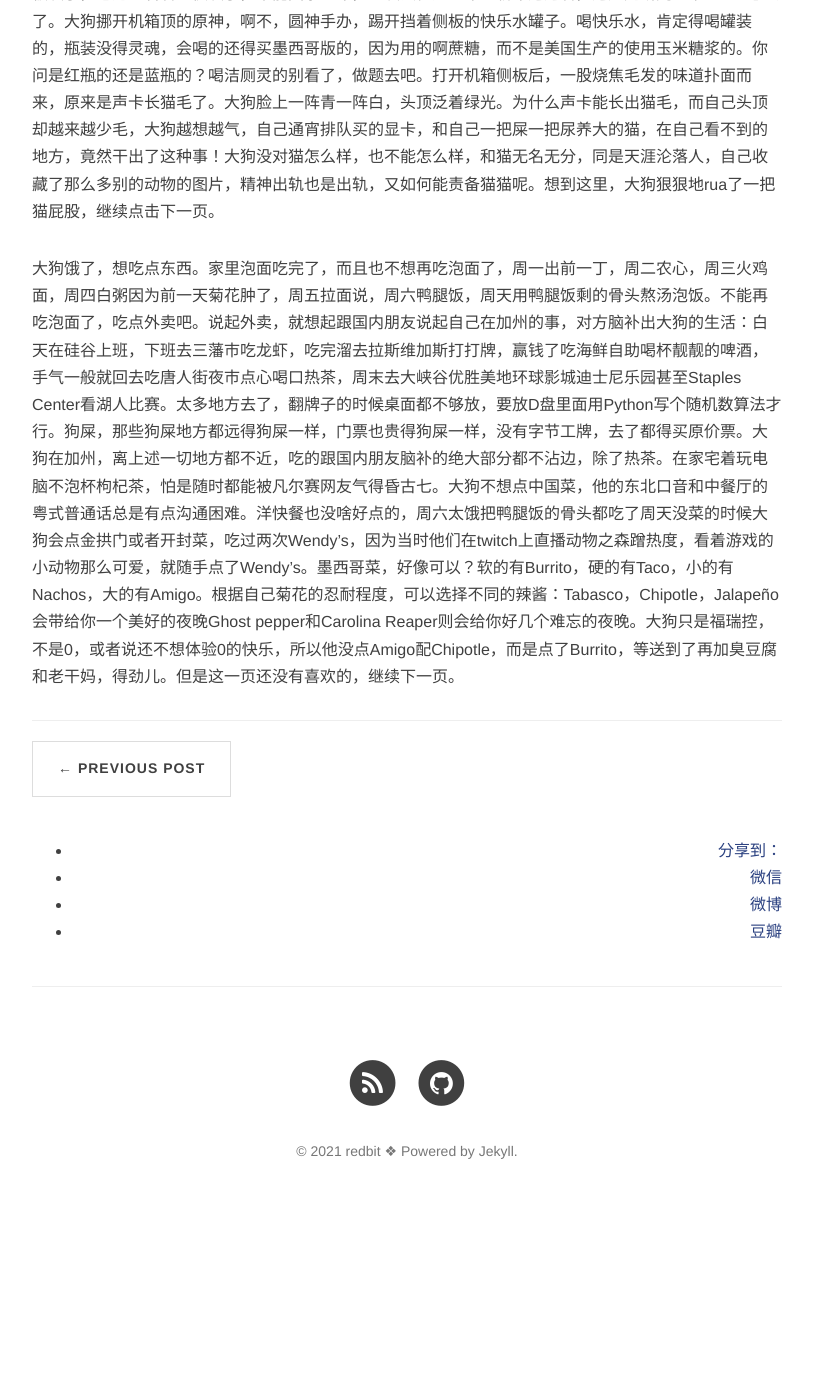
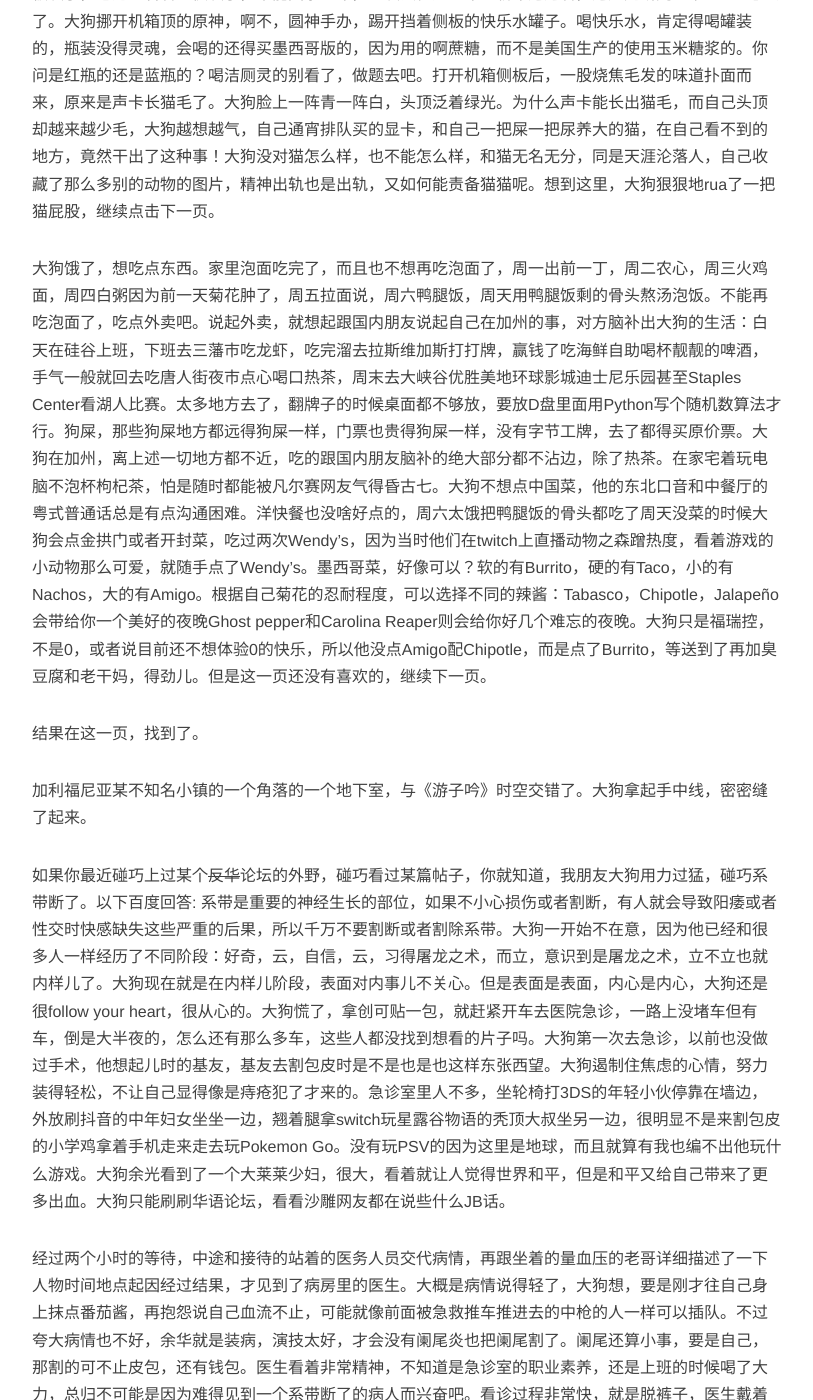
Before and after one commit to redbitBo/redbitBo.github.io, a Jekyll site: the page built from _posts/2021-09-17-DaGou.md, in a window 1280 px wide and 1400 px high, scrolled down 1192 px. Shown: the whole window, without its empty margins (233-1046 px from the left). Built offline with Jekyll 4.4.1, drawn with Linux system fonts in a browser that asks for light colours; nearby versions of some CDN libraries; comment, search, counter and statistics services are not loaded; before the commit the page ends 2421 px from its top, so only the background shows below that; some of the changed text lies outside the part shown.

Commit message:
Update 2021-09-17-DaGou.md

```diff
--- a/_posts/2021-09-17-DaGou.md
+++ b/_posts/2021-09-17-DaGou.md
@@ -6,4 +6,14 @@
 
 大狗的电脑突然响了，不是外置的音响，是机箱里面带有两个风力扬声器，型号为3080ti的声卡。大狗有点不满意，虽说A卡音质好，N卡网速快，他买N卡是为了提高上网冲浪的体验，好歹也是两个扬声器，不奢求它发出12缸的排气声浪，但也不要吓得家里的猫嗷呜一声跳起来划伤狗爪并且躲进衣柜里怒抓棉被。棉被没了，老逼登看着也快没了，不能回家过年，也没法在这过年。新年还远着，还是先研究一下3080ti怎么了。大狗挪开机箱顶的原神，啊不，圆神手办，踢开挡着侧板的快乐水罐子。喝快乐水，肯定得喝罐装的，瓶装没得灵魂，会喝的还得买墨西哥版的，因为用的啊蔗糖，而不是美国生产的使用玉米糖浆的。你问是红瓶的还是蓝瓶的？喝洁厕灵的别看了，做题去吧。打开机箱侧板后，一股烧焦毛发的味道扑面而来，原来是声卡长猫毛了。大狗脸上一阵青一阵白，头顶泛着绿光。为什么声卡能长出猫毛，而自己头顶却越来越少毛，大狗越想越气，自己通宵排队买的显卡，和自己一把屎一把尿养大的猫，在自己看不到的地方，竟然干出了这种事！大狗没对猫怎么样，也不能怎么样，和猫无名无分，同是天涯沦落人，自己收藏了那么多别的动物的图片，精神出轨也是出轨，又如何能责备猫猫呢。想到这里，大狗狠狠地rua了一把猫屁股，继续点击下一页。
 
-大狗饿了，想吃点东西。家里泡面吃完了，而且也不想再吃泡面了，周一出前一丁，周二农心，周三火鸡面，周四白粥因为前一天菊花肿了，周五拉面说，周六鸭腿饭，周天用鸭腿饭剩的骨头熬汤泡饭。不能再吃泡面了，吃点外卖吧。说起外卖，就想起跟国内朋友说起自己在加州的事，对方脑补出大狗的生活：白天在硅谷上班，下班去三藩市吃龙虾，吃完溜去拉斯维加斯打打牌，赢钱了吃海鲜自助喝杯靓靓的啤酒，手气一般就回去吃唐人街夜市点心喝口热茶，周末去大峡谷优胜美地环球影城迪士尼乐园甚至Staples Center看湖人比赛。太多地方去了，翻牌子的时候桌面都不够放，要放D盘里面用Python写个随机数算法才行。狗屎，那些狗屎地方都远得狗屎一样，门票也贵得狗屎一样，没有字节工牌，去了都得买原价票。大狗在加州，离上述一切地方都不近，吃的跟国内朋友脑补的绝大部分都不沾边，除了热茶。在家宅着玩电脑不泡杯枸杞茶，怕是随时都能被凡尔赛网友气得昏古七。大狗不想点中国菜，他的东北口音和中餐厅的粤式普通话总是有点沟通困难。洋快餐也没啥好点的，周六太饿把鸭腿饭的骨头都吃了周天没菜的时候大狗会点金拱门或者开封菜，吃过两次Wendy’s，因为当时他们在twitch上直播动物之森蹭热度，看着游戏的小动物那么可爱，就随手点了Wendy’s。墨西哥菜，好像可以？软的有Burrito，硬的有Taco，小的有Nachos，大的有Amigo。根据自己菊花的忍耐程度，可以选择不同的辣酱：Tabasco，Chipotle，Jalapeño会带给你一个美好的夜晚Ghost pepper和Carolina Reaper则会给你好几个难忘的夜晚。大狗只是福瑞控，不是0，或者说还不想体验0的快乐，所以他没点Amigo配Chipotle，而是点了Burrito，等送到了再加臭豆腐和老干妈，得劲儿。但是这一页还没有喜欢的，继续下一页。
+大狗饿了，想吃点东西。家里泡面吃完了，而且也不想再吃泡面了，周一出前一丁，周二农心，周三火鸡面，周四白粥因为前一天菊花肿了，周五拉面说，周六鸭腿饭，周天用鸭腿饭剩的骨头熬汤泡饭。不能再吃泡面了，吃点外卖吧。说起外卖，就想起跟国内朋友说起自己在加州的事，对方脑补出大狗的生活：白天在硅谷上班，下班去三藩市吃龙虾，吃完溜去拉斯维加斯打打牌，赢钱了吃海鲜自助喝杯靓靓的啤酒，手气一般就回去吃唐人街夜市点心喝口热茶，周末去大峡谷优胜美地环球影城迪士尼乐园甚至Staples Center看湖人比赛。太多地方去了，翻牌子的时候桌面都不够放，要放D盘里面用Python写个随机数算法才行。狗屎，那些狗屎地方都远得狗屎一样，门票也贵得狗屎一样，没有字节工牌，去了都得买原价票。大狗在加州，离上述一切地方都不近，吃的跟国内朋友脑补的绝大部分都不沾边，除了热茶。在家宅着玩电脑不泡杯枸杞茶，怕是随时都能被凡尔赛网友气得昏古七。大狗不想点中国菜，他的东北口音和中餐厅的粤式普通话总是有点沟通困难。洋快餐也没啥好点的，周六太饿把鸭腿饭的骨头都吃了周天没菜的时候大狗会点金拱门或者开封菜，吃过两次Wendy’s，因为当时他们在twitch上直播动物之森蹭热度，看着游戏的小动物那么可爱，就随手点了Wendy’s。墨西哥菜，好像可以？软的有Burrito，硬的有Taco，小的有Nachos，大的有Amigo。根据自己菊花的忍耐程度，可以选择不同的辣酱：Tabasco，Chipotle，Jalapeño会带给你一个美好的夜晚Ghost pepper和Carolina Reaper则会给你好几个难忘的夜晚。大狗只是福瑞控，不是0，或者说目前还不想体验0的快乐，所以他没点Amigo配Chipotle，而是点了Burrito，等送到了再加臭豆腐和老干妈，得劲儿。但是这一页还没有喜欢的，继续下一页。
+
+结果在这一页，找到了。
+
+加利福尼亚某不知名小镇的一个角落的一个地下室，与《游子吟》时空交错了。大狗拿起手中线，密密缝了起来。
+
+如果你最近碰巧上过某个~~反华~~论坛的外野，碰巧看过某篇帖子，你就知道，我朋友大狗用力过猛，碰巧系带断了。以下百度回答: 系带是重要的神经生长的部位，如果不小心损伤或者割断，有人就会导致阳痿或者性交时快感缺失这些严重的后果，所以千万不要割断或者割除系带。大狗一开始不在意，因为他已经和很多人一样经历了不同阶段：好奇，云，自信，云，习得屠龙之术，而立，意识到是屠龙之术，立不立也就内样儿了。大狗现在就是在内样儿阶段，表面对内事儿不关心。但是表面是表面，内心是内心，大狗还是很follow your heart，很从心的。大狗慌了，拿创可贴一包，就赶紧开车去医院急诊，一路上没堵车但有车，倒是大半夜的，怎么还有那么多车，这些人都没找到想看的片子吗。大狗第一次去急诊，以前也没做过手术，他想起儿时的基友，基友去割包皮时是不是也是也这样东张西望。大狗遏制住焦虑的心情，努力装得轻松，不让自己显得像是痔疮犯了才来的。急诊室里人不多，坐轮椅打3DS的年轻小伙停靠在墙边，外放刷抖音的中年妇女坐坐一边，翘着腿拿switch玩星露谷物语的秃顶大叔坐另一边，很明显不是来割包皮的小学鸡拿着手机走来走去玩Pokemon Go。没有玩PSV的因为这里是地球，而且就算有我也编不出他玩什么游戏。大狗余光看到了一个大莱莱少妇，很大，看着就让人觉得世界和平，但是和平又给自己带来了更多出血。大狗只能刷刷华语论坛，看看沙雕网友都在说些什么JB话。
+
+经过两个小时的等待，中途和接待的站着的医务人员交代病情，再跟坐着的量血压的老哥详细描述了一下人物时间地点起因经过结果，才见到了病房里的医生。大概是病情说得轻了，大狗想，要是刚才往自己身上抹点番茄酱，再抱怨说自己血流不止，可能就像前面被急救推车推进去的中枪的人一样可以插队。不过夸大病情也不好，余华就是装病，演技太好，才会没有阑尾炎也把阑尾割了。阑尾还算小事，要是自己，那割的可不止皮包，还有钱包。医生看着非常精神，不知道是急诊室的职业素养，还是上班的时候喝了大力，总归不可能是因为难得见到一个系带断了的病人而兴奋吧。看诊过程非常快，就是脱裤子，医生戴着手套摆弄了一下，让穿上裤子，说可以走了。It's very common.Just leave it for a week and no sex or masterbation during this time.大狗就提上裤子，朝着没有大莱莱少妇的那边出口离开回家了。路上月亮很圆，很接近地面，大狗想一直开开到月亮上面，上面有毛茸茸的兔子，长长的耳朵和小小的嘴巴，啊，有点刺痛，又出血了，还是回家吧。
+
+今晚找到图了，精选集增加收藏了，中秋节就这么过去了。
```
